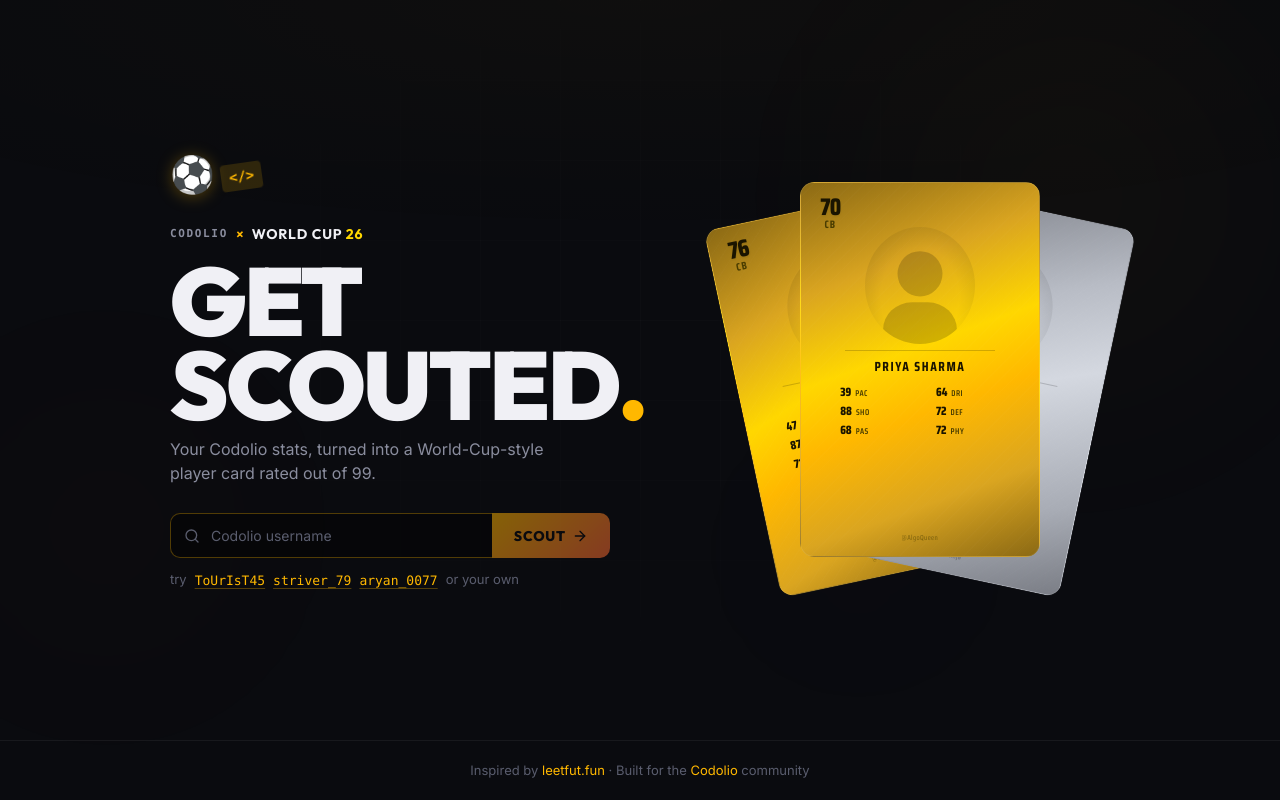
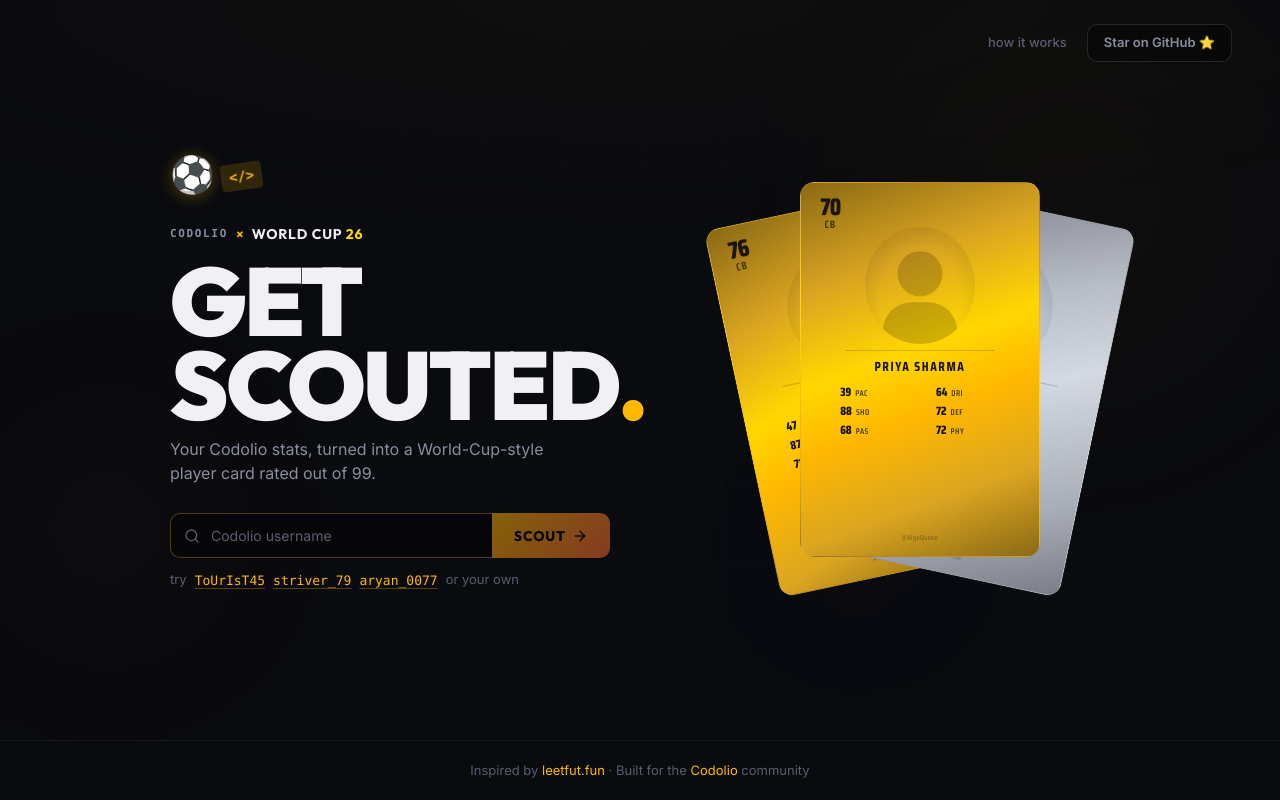
Before and after one commit to ShubhamKumar6299/codolioXfifa, a React (Vite) app: page / in a window 1280 px wide. Built offline with nearby package versions, Linux system fonts and the light colour scheme.

Commit message:
feat: added how it works and star on github links to home and result views

```diff
--- a/src/App.css
+++ b/src/App.css
@@ -63,7 +63,64 @@
 .app { position: relative; z-index: 1; min-height: 100dvh; }
 
 /* ── Home Layout ── */
-.home { min-height: 100dvh; display: flex; flex-direction: column; }
+.home { min-height: 100dvh; display: flex; flex-direction: column; position: relative; }
+
+.home__header {
+  position: absolute;
+  top: 24px;
+  right: clamp(20px, 5vw, 48px);
+  display: flex;
+  align-items: center;
+  gap: 20px;
+  z-index: 10;
+}
+
+.home__header-link,
+.result__topbar-link {
+  font-family: var(--font-body);
+  font-size: 13px;
+  font-weight: 500;
+  color: var(--text-dim);
+  text-decoration: none;
+  transition: color 0.2s;
+}
+
+.home__header-link:hover,
+.result__topbar-link:hover {
+  color: var(--accent);
+}
+
+.home__header-btn,
+.result__topbar-btn {
+  display: inline-flex;
+  align-items: center;
+  gap: 6px;
+  padding: 8px 16px;
+  border: 1px solid var(--border-strong);
+  border-radius: var(--radius-md);
+  background: rgba(0, 0, 0, 0.3);
+  backdrop-filter: blur(12px);
+  color: var(--text-secondary);
+  font-family: var(--font-body);
+  font-size: 13px;
+  font-weight: 600;
+  text-decoration: none;
+  cursor: pointer;
+  transition: all 0.2s;
+}
+
+.home__header-btn:hover,
+.result__topbar-btn:hover {
+  background: var(--bg-surface-hover);
+  color: var(--accent);
+  border-color: var(--accent-border);
+}
+
+.result__topbar-actions {
+  display: flex;
+  align-items: center;
+  gap: 20px;
+}
 
 .home__content {
   flex: 1;
--- a/src/App.tsx
+++ b/src/App.tsx
@@ -43,6 +43,25 @@ function App() {
           <ResultView card={card} onBack={handleBack} />
         ) : (
           <main className="home">
+            <header className="home__header">
+              <a
+                href="https://github.com/ShubhamKumar6299/codolioXfifa#readme"
+                target="_blank"
+                rel="noopener noreferrer"
+                className="home__header-link"
+              >
+                how it works
+              </a>
+              <a
+                href="https://github.com/ShubhamKumar6299/codolioXfifa"
+                target="_blank"
+                rel="noopener noreferrer"
+                className="home__header-btn"
+              >
+                Star on GitHub ⭐
+              </a>
+            </header>
+
             <div className="home__content">
               <div className="home__left">
                 <ScoutForm
--- a/src/components/ResultView.tsx
+++ b/src/components/ResultView.tsx
@@ -175,6 +175,24 @@ export default function ResultView({ card, onBack }: Props) {
         <button className="result__back" onClick={onBack}>
           <ArrowLeft size={16} /> GET SCOUTED ⚽
         </button>
+        <div className="result__topbar-actions">
+          <a
+            href="https://github.com/ShubhamKumar6299/codolioXfifa#readme"
+            target="_blank"
+            rel="noopener noreferrer"
+            className="result__topbar-link"
+          >
+            how it works
+          </a>
+          <a
+            href="https://github.com/ShubhamKumar6299/codolioXfifa"
+            target="_blank"
+            rel="noopener noreferrer"
+            className="result__topbar-btn"
+          >
+            Star on GitHub ⭐
+          </a>
+        </div>
       </div>
 
       {/* Header: Rating + Name + Archetype */}
```
